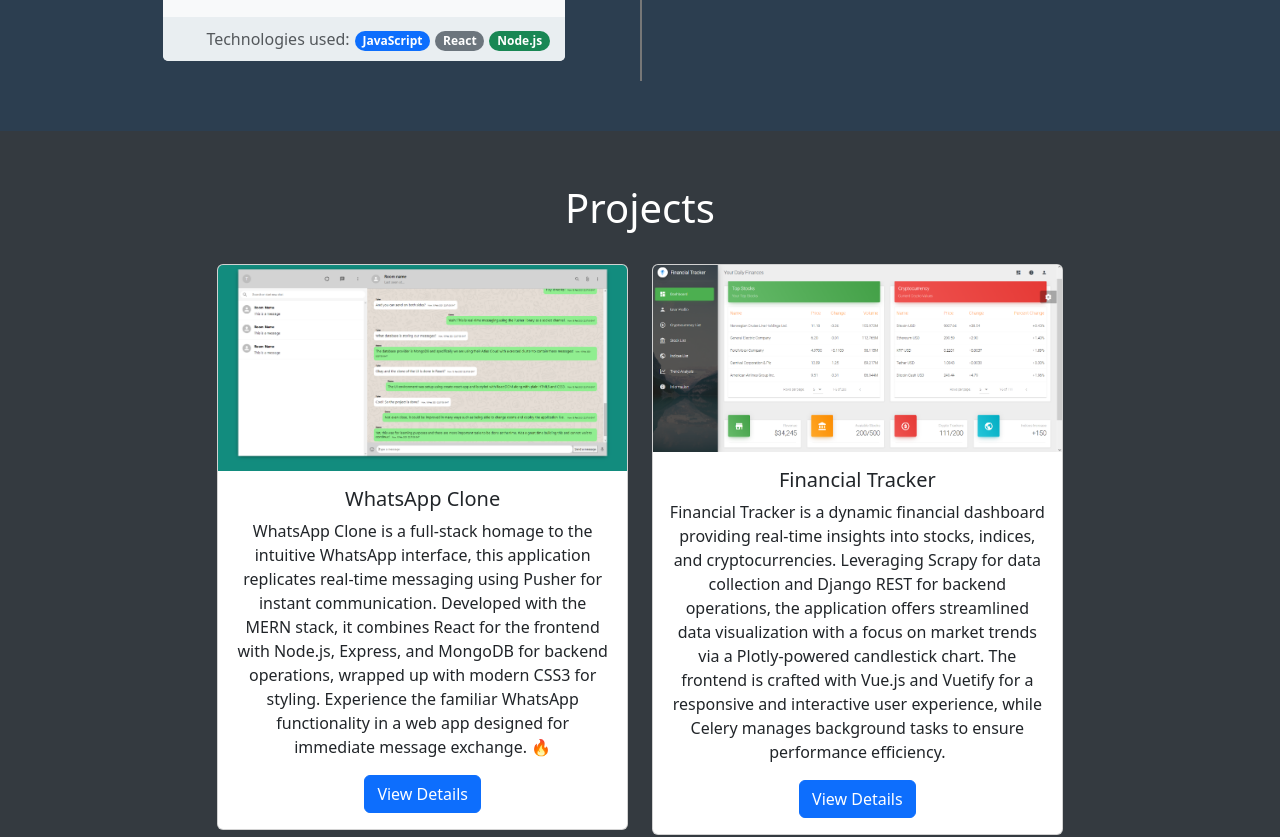
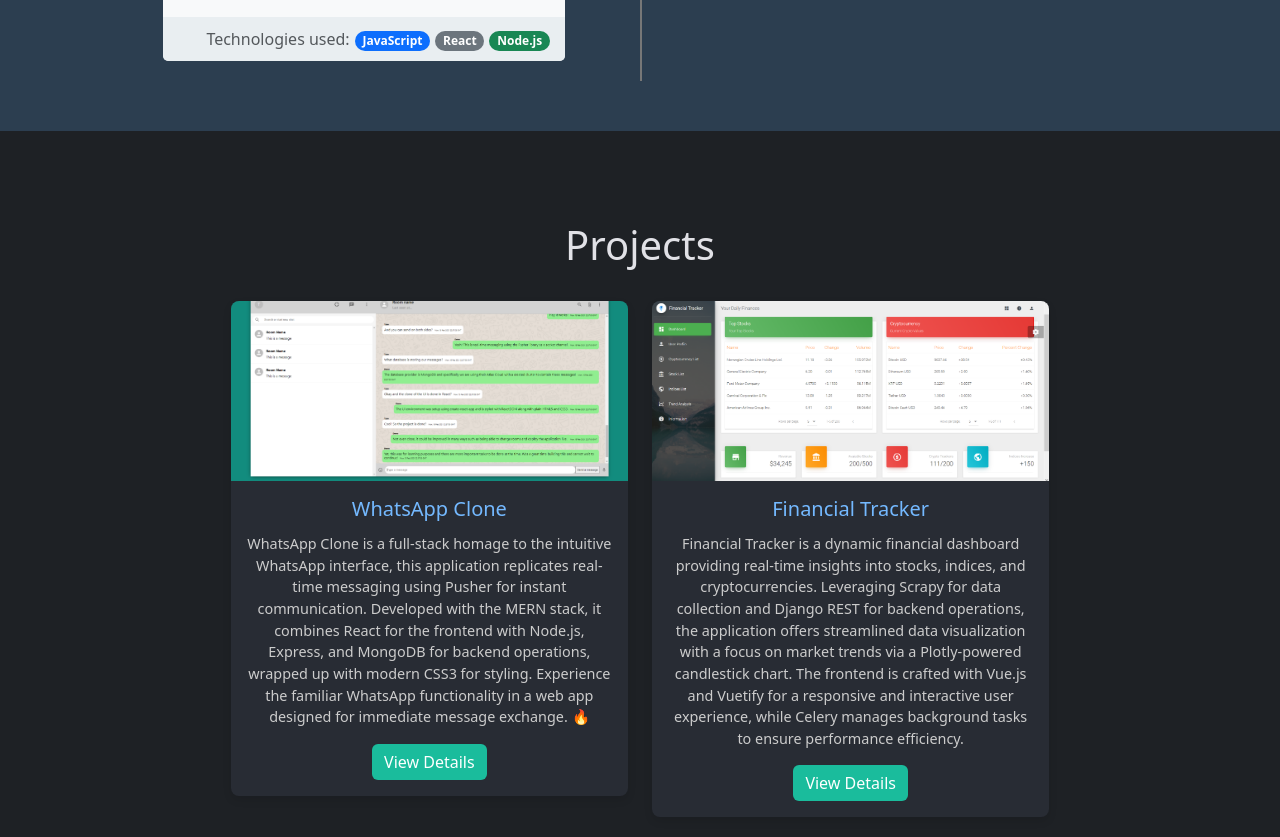
Before and after one commit to Tbloom9787/portfolio, a React (Create React App) app in the folder portfolio-frontend/: page / in a window 1280 px wide. Shown: the part 2720-3557 px from the top of the page. Built offline with nearby package versions, Linux system fonts and the light colour scheme.

Commit message:
Style the Work section

```diff
--- a/portfolio-frontend/src/sections/Work/Work.css
+++ b/portfolio-frontend/src/sections/Work/Work.css
@@ -1,9 +1,44 @@
 .work-section {
-    padding: 50px 0;
-    background-color: #343a40;
-    color: white;
+    background-color: #1e2125;
+    color: #E1E1E6;
+    padding: 50px 20px;
+    box-sizing: border-box;
 }
 
-.card {
-    margin-bottom: 20px;
+.work-section .card {
+    background-color: #282c34;
+    border: none;
+    border-radius: 8px;
+    box-shadow: 0 4px 8px rgba(0, 0, 0, 0.1);
+    transition: transform 0.2s;
 }
+
+.work-section .card:hover {
+    transform: translateY(-5px);
+}
+
+.work-section .card-img-top {
+    height: 180px;
+    object-fit: cover;
+    border-top-left-radius: 8px;
+    border-top-right-radius: 8px;
+}
+
+.work-section .card-title {
+    color: #74b9ff;
+    margin-bottom: 12px;
+}
+
+.work-section .card-text {
+    font-size: 0.9rem;
+    color: #ccc;
+}
+
+.work-section .btn-primary {
+    background-color: #1ABC9C;
+    border: none;
+}
+
+.work-section .btn-primary:hover {
+    background-color: #16A085;
+}
```
